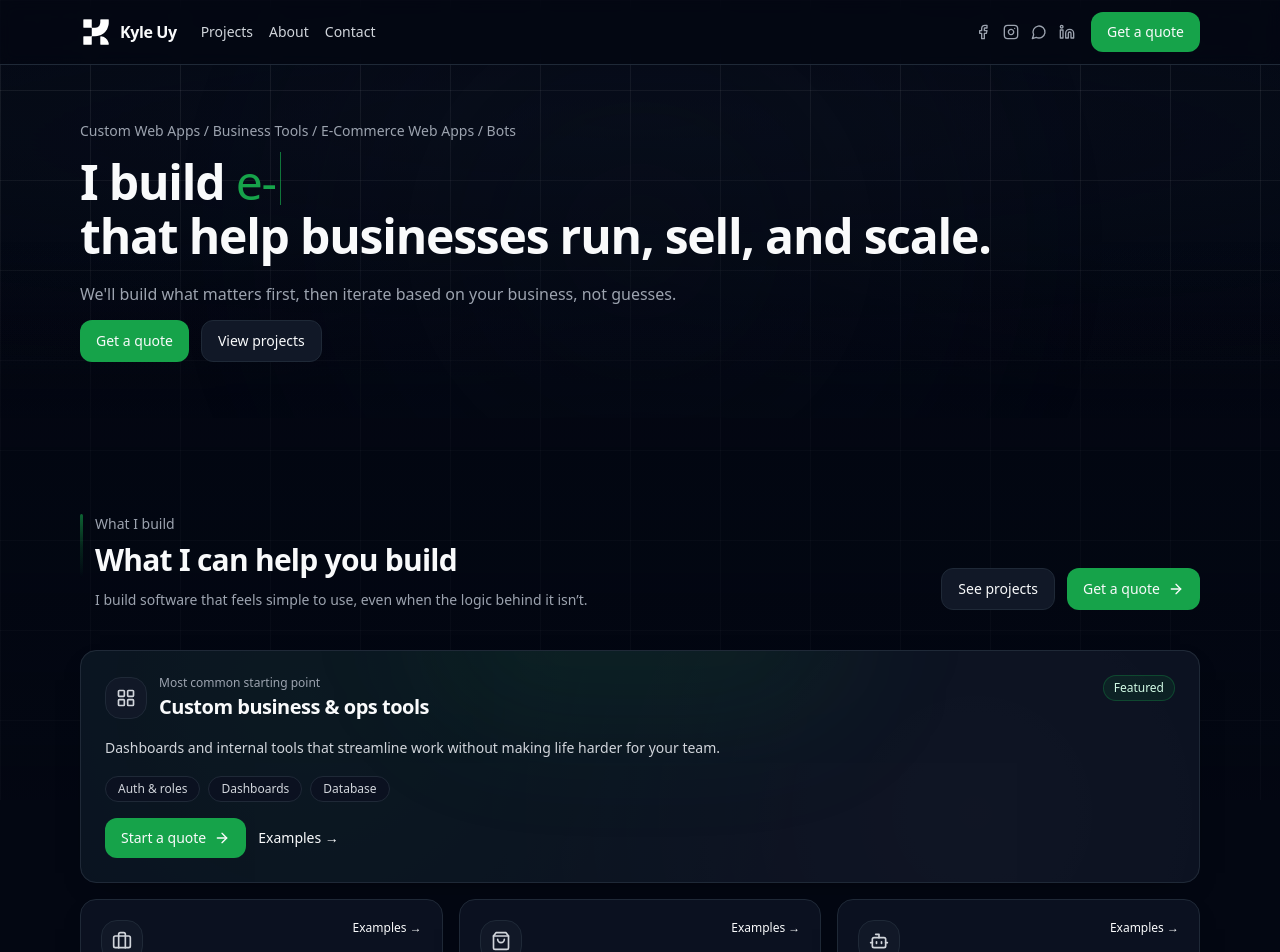
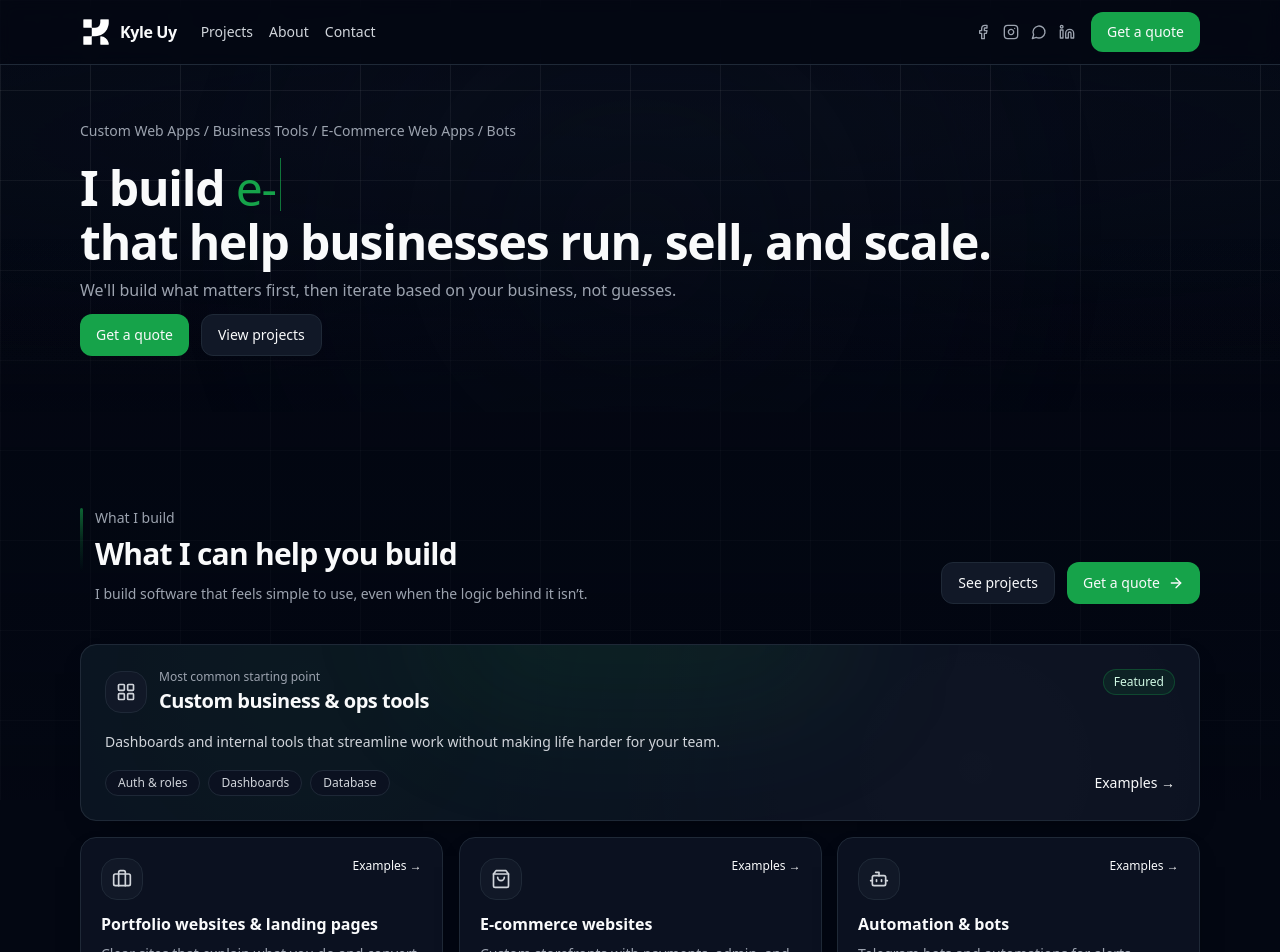
Before and after one commit to CyGray/personal-website, a Next.js app: page / in a window 1280 px wide. Shown: the top 952 px of the page. Built offline with nearby package versions, Linux system fonts and the light colour scheme.

Commit message:
More animations & cleaned up services section

```diff
--- a/src/components/sections/HeroSection.tsx
+++ b/src/components/sections/HeroSection.tsx
@@ -1,6 +1,7 @@
 import { Container } from "@/components/layout/Container";
 import { Button } from "@/components/ui/Button";
 import { RotatingAccentText } from "@/components/ui/RotatingAccentText";
+import { Reveal } from "@/components/ui/Reveal";
 
 export function HeroSection() {
   return (
@@ -20,23 +21,31 @@ export function HeroSection() {
       </div>
 
       <Container className="relative z-10">
-        <div className="flex flex-col gap-1.5">
+        <div className="flex flex-col gap-3">
+          <Reveal>
             <p className="text-sm text-[#9CA3AF]">Custom Web Apps / Business Tools / E-Commerce Web Apps / Bots</p>
+          </Reveal>
+          <Reveal delay={80}>
             <h1 className="text-4xl font-semibold tracking-tight sm:text-5xl">
               I build <RotatingAccentText />
               <br />
               that help businesses run, sell, and scale.
             </h1>
-          <p className="mt-4 mb-2 max-w-2xl text-[#9CA3AF]">
+          </Reveal>
+          <Reveal delay={160}>
+            <p className="max-w-2xl text-[#9CA3AF]">
               We'll build what matters first, then iterate based on your business, not guesses.
             </p>
+          </Reveal>
 
+          <Reveal delay={240}>
             <div className="flex flex-wrap gap-3">
               <Button href="/quote">Get a quote</Button>
               <Button href="/projects" variant="secondary">
                 View projects
               </Button>
             </div>
+          </Reveal>
         </div>
       </Container>
     </section>
--- a/src/components/sections/ProjectsPreviewSection.tsx
+++ b/src/components/sections/ProjectsPreviewSection.tsx
@@ -12,8 +12,8 @@ export function ProjectsPreviewSection() {
             <div className="flex gap-3">
               <span
                 aria-hidden="true"
-              className="hidden h-16 w-[3px] rounded-full bg-gradient-to-b from-[#16A34A]/60 via-[#16A34A]/20 to-transparent sm:block"
-            />
+                className="hidden h-16 w-[3px] rounded-full bg-gradient-to-b from-[#16A34A]/60 via-[#16A34A]/20 to-transparent sm:block"
+              />
               <div>
                 <p className="text-sm text-[#9CA3AF]">Projects</p>
                 <h2 className="mt-2 text-2xl font-semibold tracking-tight sm:text-3xl">
--- a/src/components/sections/ServicesSection.tsx
+++ b/src/components/sections/ServicesSection.tsx
@@ -130,9 +130,9 @@ function FeaturedCard({ title, body, chips = [], icon: Icon, href }: Service) {
 
         <p className="max-w-2xl text-sm leading-relaxed text-[#D1D5DB]">{body}</p>
 
-        {chips?.length ? (
-          <div className="flex flex-wrap gap-2">
-            {chips.map((chip) => (
+        {(chips?.length || href) && (
+          <div className="flex flex-wrap items-center gap-2">
+            {chips?.map((chip) => (
               <span
                 key={chip}
                 className="rounded-full border border-[#1F2937] bg-[#0B1120] px-3 py-1 text-xs text-[#D1D5DB]"
@@ -140,22 +140,16 @@ function FeaturedCard({ title, body, chips = [], icon: Icon, href }: Service) {
                 {chip}
               </span>
             ))}
-          </div>
-        ) : null}
-
-        <div className="mt-auto flex flex-wrap items-center gap-3">
-          <Button href="/quote">
-            Start a quote <ArrowRight className="ml-2 h-4 w-4" />
-          </Button>
             {href && (
               <a
                 href={href}
-              className="text-sm text-[#D1D5DB] underline decoration-[#1F2937] underline-offset-4 hover:decoration-[#16A34A]"
+                className="ml-auto text-sm text-[#D1D5DB] underline decoration-[#1F2937] underline-offset-4 hover:decoration-[#16A34A]"
               >
                 Examples →
               </a>
             )}
           </div>
+        )}
       </div>
     </Card>
   );
--- a/src/components/ui/Card.tsx
+++ b/src/components/ui/Card.tsx
@@ -5,8 +5,9 @@ export function Card({ className, children }: { className?: string; children: Re
     <div
       className={cn(
         "rounded-2xl border border-[#1F2937] bg-[#0B1120]",
-        "shadow-[0_10px_30px_-20px_rgba(0,0,0,0.75)] transition duration-200 ease-out",
+        "shadow-[0_10px_30px_-20px_rgba(0,0,0,0.75)] transition duration-200 ease-out will-change-transform",
         "hover:-translate-y-1 hover:border-[#16A34A]/30 hover:shadow-[0_18px_45px_-22px_rgba(22,163,74,0.25)]",
+        "active:scale-[0.985]",
         className
       )}
     >
```
Lines whose indentation alone changed are shown as unchanged.
